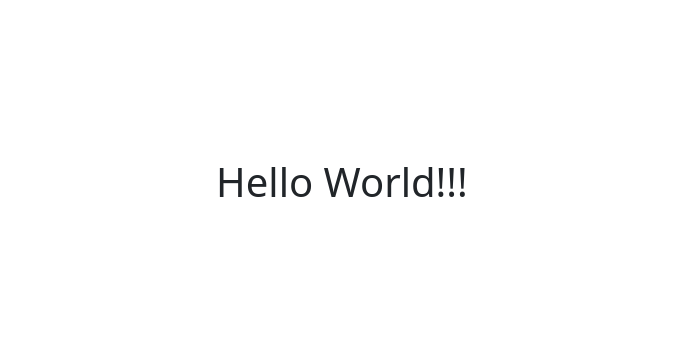
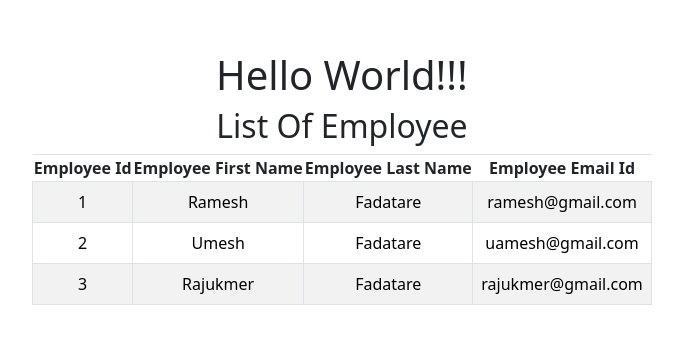
Before and after one commit to ToshifumiIde/ems-react, a React (Vite) app: page / in a window 1280 px wide. Shown: the part 214-558 px from the top of the page, without its empty margins (298-981 px from the left). Built offline with nearby package versions, Linux system fonts and the light colour scheme.

Commit message:
#2 fix App.jsx

```diff
--- a/src/App.jsx
+++ b/src/App.jsx
@@ -3,13 +3,13 @@ import reactLogo from "./assets/react.svg";
 import viteLogo from "/vite.svg";
 import "./App.css";
 import HelloWorld from "./HelloWorld";
-// import ListEmployeeComponent from "./components/ListEmployeeCOmponent";
+import ListEmployeeComponent from "./components/ListEmployeeComponent";
 
 function App() {
   return (
     <>
       <HelloWorld />
-      {/* <ListEmployeeComponent /> */}
+      <ListEmployeeComponent />
     </>
   );
 }
```
